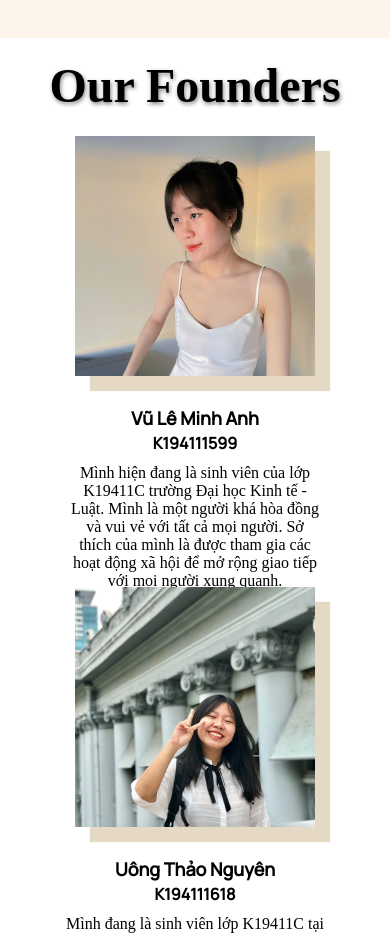
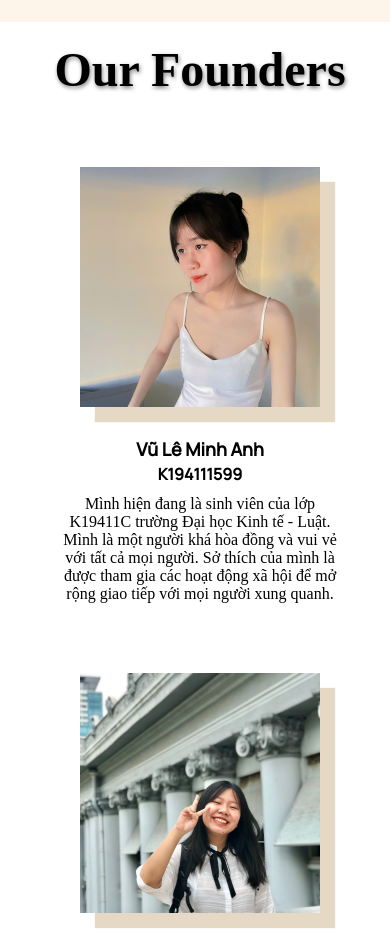
Before and after one commit to Phuocngoc-0205/DoAnNhom6, a plain HTML site: page src/aboutus.html in a window 390 px wide. Shown: the part 740-1673 px from the top of the page. Drawn offline with nearby package versions, Linux system fonts and the light colour scheme; a web font is replaced by a local one.

Commit message:
responsive

```diff
--- a/css/aboutus.css
+++ b/css/aboutus.css
@@ -30,15 +30,17 @@
 /* Our Founders */
 .aboutus {
     display: flex;
-    flex-flow: row wrap;
+    /* flex-flow: row wrap; */
+    flex-wrap: wrap;
     align-items: center;
-    justify-content: center;
-    margin-top: 20px;
+    justify-content: space-between;
+    margin-top: 40px;
+    margin-bottom: 40px;
 }
 .ab {
-    width: 500px;
-    height: 400px;
-    margin: 10px;
+    width: 50%;
+    padding: 20px 0;
+    margin-top: 10px;
 }
 
 .item1 {
@@ -299,10 +301,23 @@
     .si4 img {
         width: 90%;
     }
-    .item1,
+    /* .item1,
     .item2,
     .item3,
     .item4 {
         margin-top: 50px;
+    } */
+}
+@media(max-width: 900px){
+    .ab {
+        width: 100%;
+    }
+    .item1 p, .item2 p, .item3 p, .item4 p{
+        padding: 0 150px;
     }
 }
+@media(max-width: 700px){
+    .item1 p, .item2 p, .item3 p, .item4 p {
+        padding: 0 60px;
+    }
+}
--- a/css/navbar.css
+++ b/css/navbar.css
@@ -11,6 +11,9 @@
     transition: .2s linear;
 }
 
+body{
+    min-width: 400px;
+}
 header {
     background-color: #F4F1EC;
     display: flex;
```
